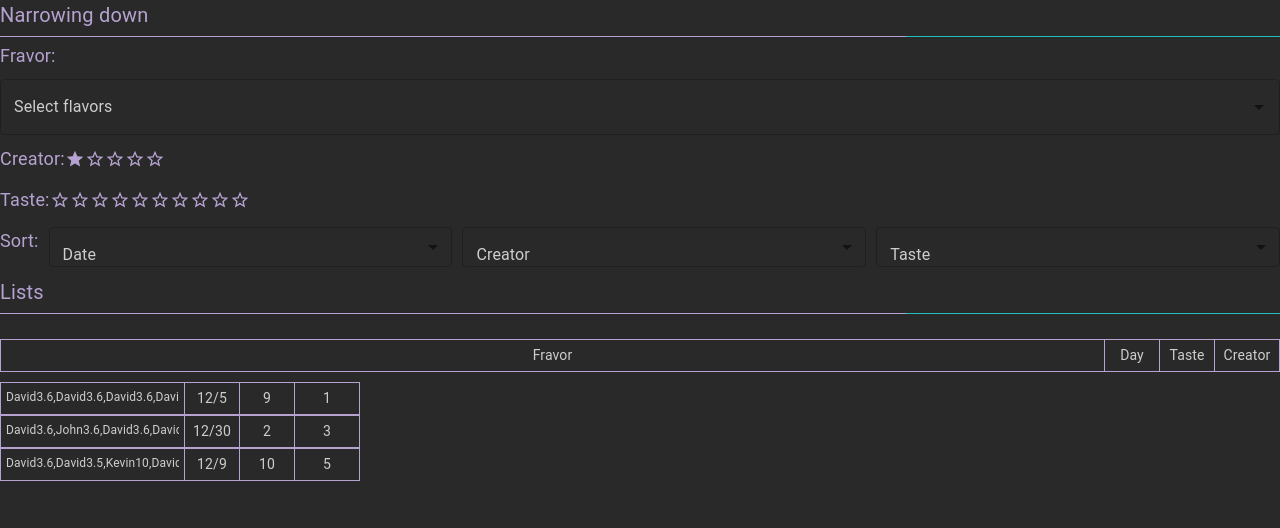
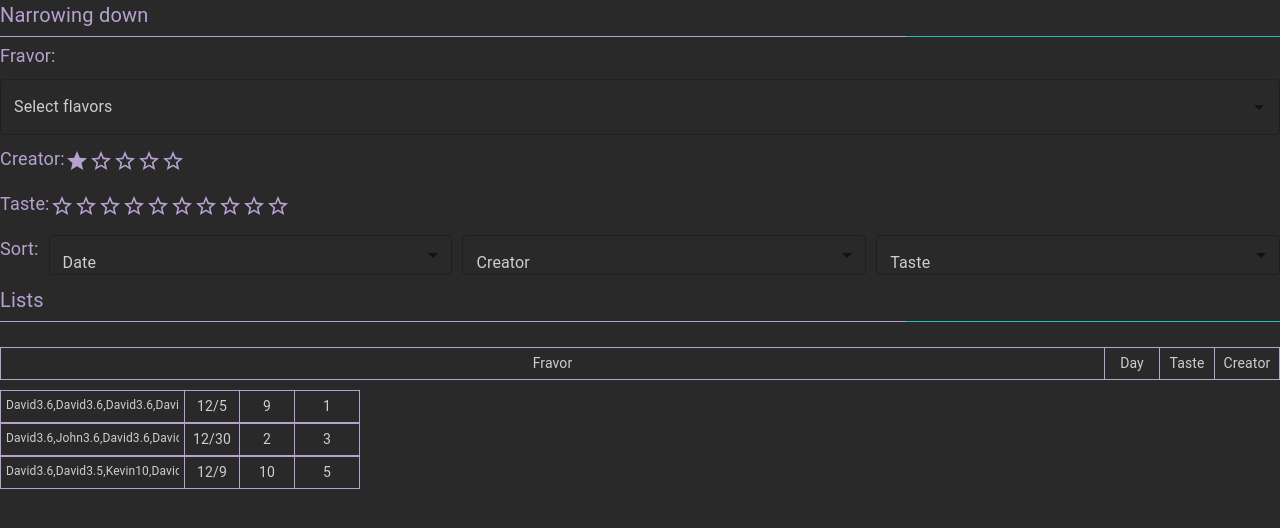
Before and after one commit to youngeek-0410/shisha-log-frontend, a Next.js app: page /diary in a window 1280 px wide. Both pictures are taken after a click on the element 74 px from the left and 162 px from the top of the page. Shown: the top 528 px of the page. Built offline with nearby package versions, Linux system fonts and the light colour scheme.

Commit message:
style: Star can change size

```diff
--- a/src/_components/form/Star.tsx
+++ b/src/_components/form/Star.tsx
@@ -7,9 +7,10 @@ type Props = {
   starNum: number;
   setStarNum: Dispatch<SetStateAction<number>>;
   length: number;
+  size?: "medium" | "small" | "inherit" | "large";
 };
 
-export const Star = ({ starNum, setStarNum, length }: Props) => {
+export const Star = ({ starNum, setStarNum, length, size = "medium" }: Props) => {
   return (
     <Stack direction={"row"} alignItems={"center"}>
       {Array.from("1".repeat(length)).map((_, index) => (
@@ -20,7 +21,7 @@ export const Star = ({ starNum, setStarNum, length }: Props) => {
                 setStarNum(index);
               }}
             >
-              <StarIcon fontSize="small" />
+              <StarIcon fontSize={size} />
             </div>
           ) : (
             <div
@@ -28,7 +29,7 @@ export const Star = ({ starNum, setStarNum, length }: Props) => {
                 setStarNum(index + 1);
               }}
             >
-              <StarBorderIcon fontSize="small" />
+              <StarBorderIcon fontSize={size} />
             </div>
           )}
         </Box>
```
